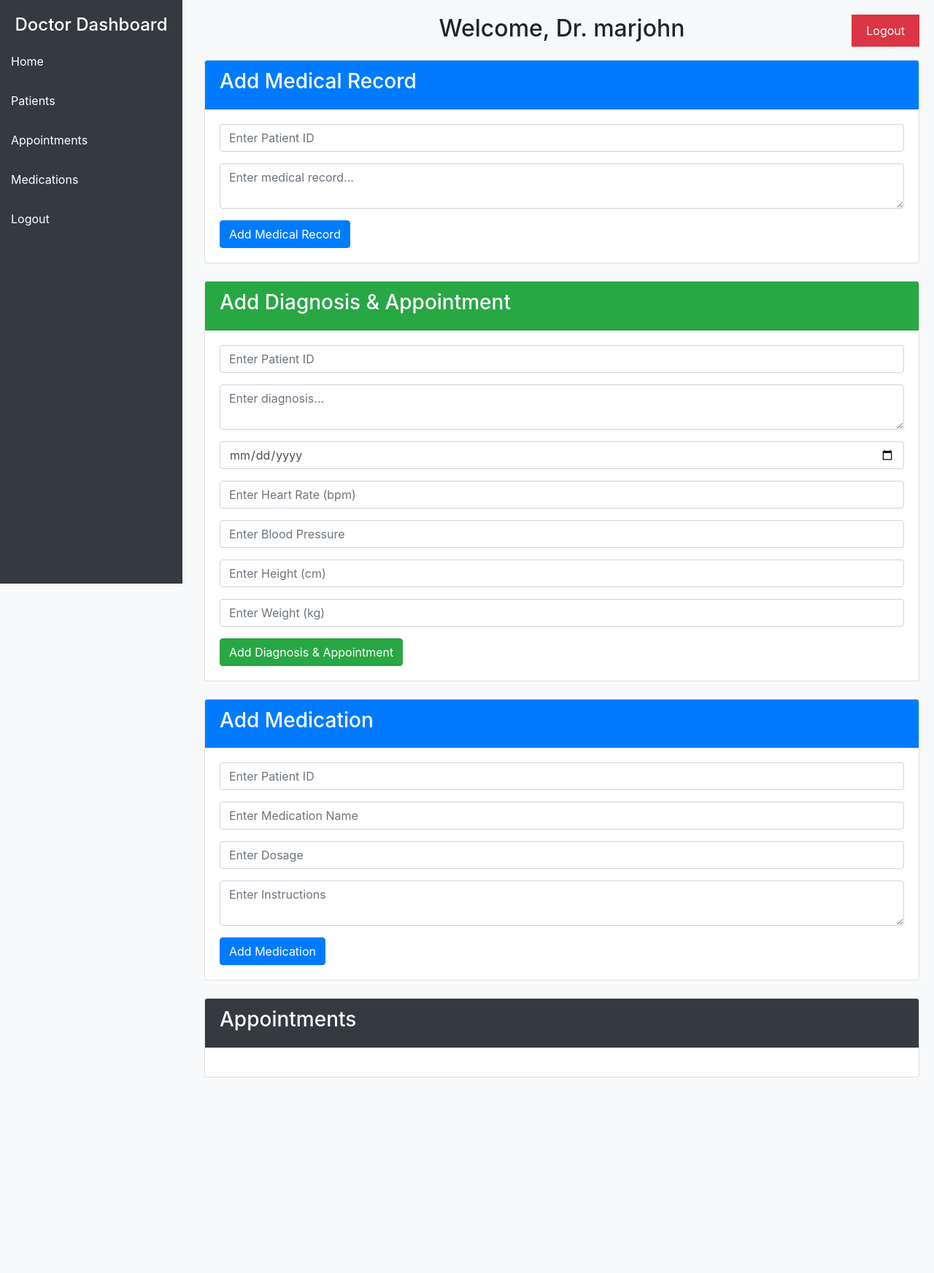
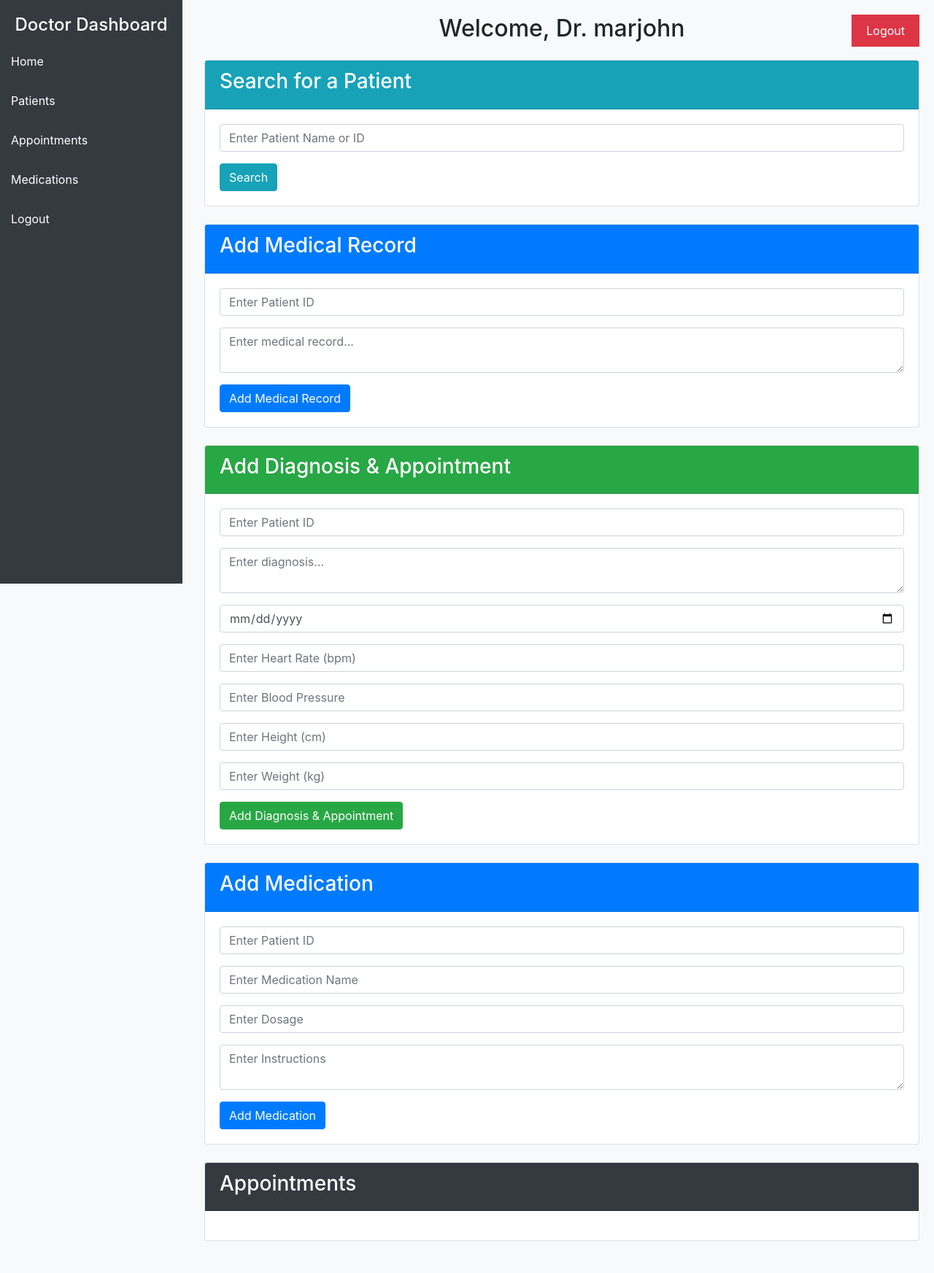
Before and after one commit to 3ITB-Group9/Clinic-Management-System, a PHP site: page /doctor_dashboard.php in a window 1280 px wide. Shown: the whole page at 73% size. Before the commit the page ends 1477 px from the top, so only its background shows below. Run offline with PHP 8.4, Linux system fonts and the light colour scheme; a user stored in the database is signed in; data comes from the database, SQL or seed files in the repository; both versions use the stored data as it was after the commit; data that the repository does not hold is empty.

Commit message:
Modified Code

```diff
--- a/doctor_dashboard.php
+++ b/doctor_dashboard.php
@@ -212,6 +212,59 @@ $appointments = $stmt->get_result();
 
     <button class="logout-btn" onclick="window.location.href='logout.php'">Logout</button>
 
+    <!-- Patient Search -->
+    <div class="card my-4">
+        <div class="card-header bg-info text-white">
+            <h3>Search for a Patient</h3>
+        </div>
+        <div class="card-body">
+            <form method="GET">
+                <div class="form-group">
+                    <input type="text" name="search_query" class="form-control" placeholder="Enter Patient Name or ID">
+                </div>
+                <button type="submit" class="btn btn-info">Search</button>
+            </form>
+        </div>
+    </div>
+
+    <?php
+    // Check if a search query is provided
+    if (isset($_GET['search_query']) && !empty($_GET['search_query'])) {
+        $search_query = "%" . $_GET['search_query'] . "%";
+
+        // Search for patients by name or ID
+        $search_sql = "SELECT id, name, email FROM users WHERE (id LIKE ? OR name LIKE ?) AND role = 'patient'";
+        $search_stmt = $conn->prepare($search_sql);
+        $search_stmt->bind_param("ss", $search_query, $search_query);
+        $search_stmt->execute();
+        $search_results = $search_stmt->get_result();
+    ?>
+        <div class="card my-4">
+            <div class="card-header bg-warning text-white">
+                <h3>Search Results</h3>
+            </div>
+            <div class="card-body">
+                <ul class="list-group">
+                    <?php if ($search_results->num_rows > 0) {
+                        while ($patient = $search_results->fetch_assoc()) { ?>
+                            <li class="list-group-item">
+                                <strong>ID:</strong> <?php echo $patient['id']; ?>
+                                - <strong>Name:</strong> <?php echo htmlspecialchars($patient['name']); ?>
+                                - <strong>Email:</strong> <?php echo htmlspecialchars($patient['email']); ?>
+                                - <a href="patient_history.php?patient_id=<?php echo $patient['id']; ?>" class="btn btn-sm btn-info">View History</a>
+                            </li>
+                        <?php }
+                    } else { ?>
+                        <li class="list-group-item text-danger">No results found.</li>
+                    <?php } ?>
+                </ul>
+            </div>
+        </div>
+    <?php
+        $search_stmt->close();
+    }
+    ?>
+
     <!-- Add Medical Record -->
     <div class="card my-4">
         <div class="card-header bg-primary text-white">
```
Also changed, not shown: clinic-management.sql (renamed from clinic_management.sql, +51 -10 lines), patient_history.php (added, +101 -0 lines), register.php (+8 -4 lines).
